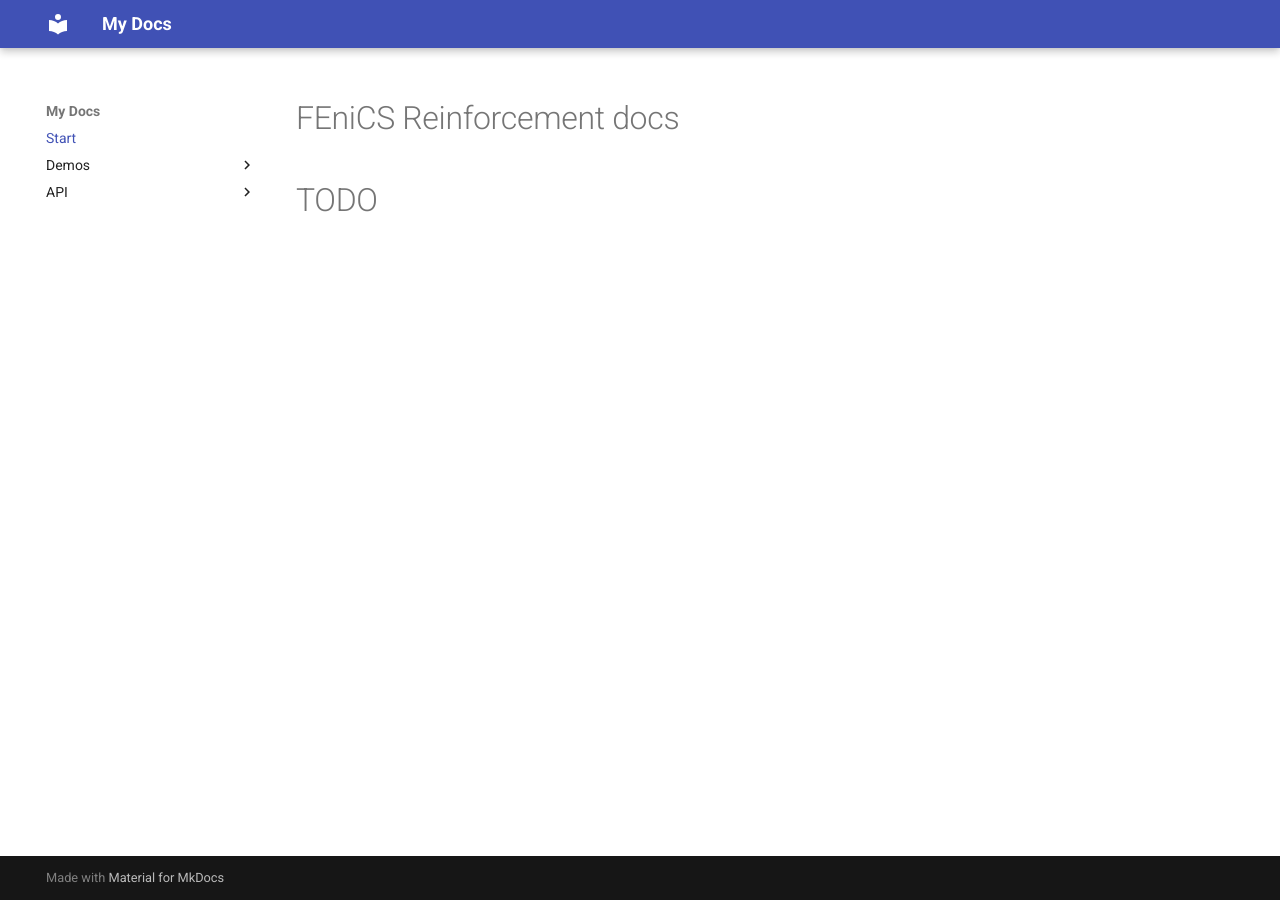
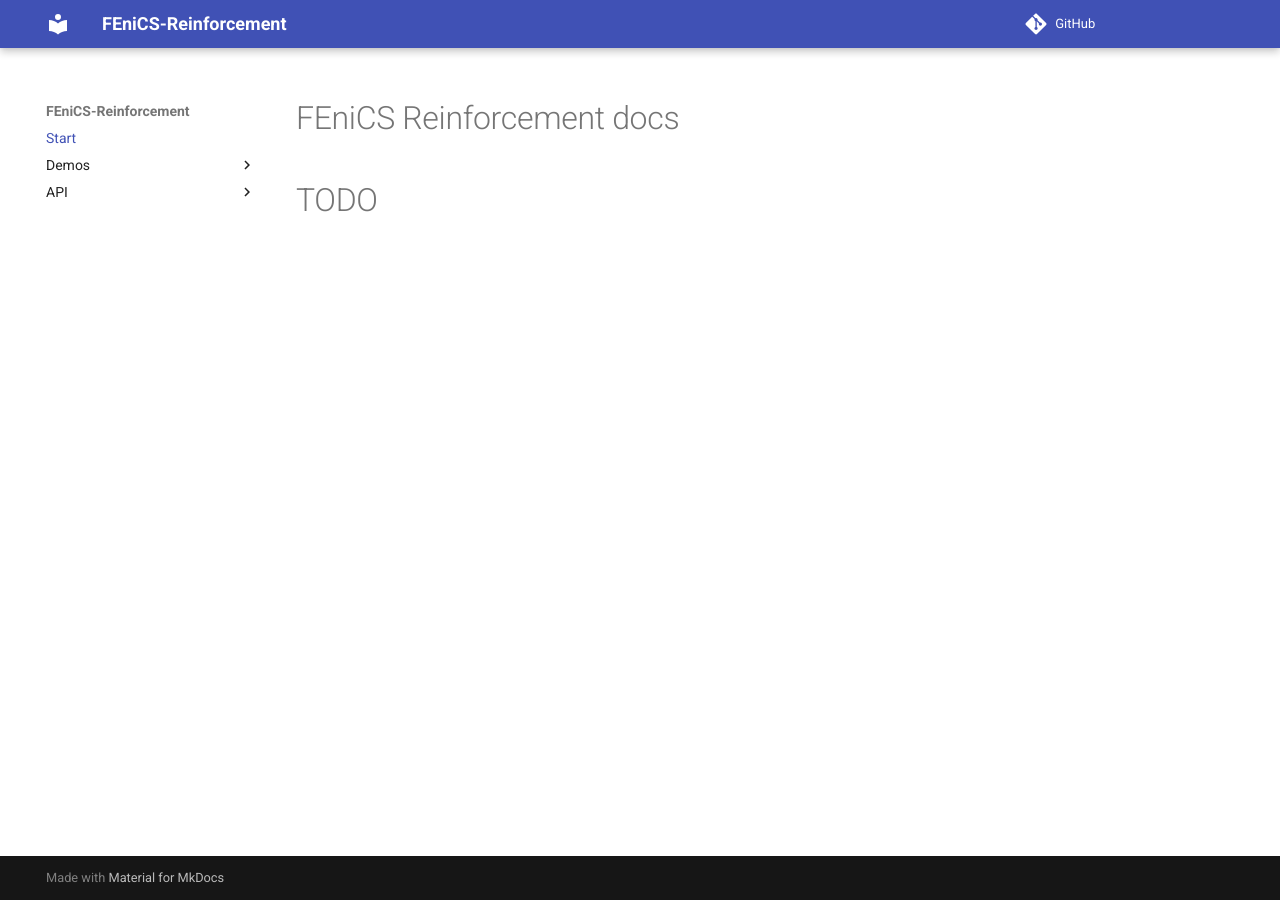
Before and after one commit to BAMresearch/fenics-reinforcement, an MkDocs documentation site: the page built from docs/index.md, in a window 1280 px wide. Built offline with MkDocs 1.6.1 and Material for MkDocs 9.7.7, drawn with Linux system fonts in a browser that asks for light colours; comment, search, counter and statistics services are not loaded.

Commit message:
Update mkdocs.yml

```diff
--- a/mkdocs.yml
+++ b/mkdocs.yml
@@ -1,4 +1,8 @@
-site_name: My Docs
+site_name: FEniCS-Reinforcement
+site_description: Steel rebar reinforcement in FEniCSx models
+site_author: BAMreasearch
+
+repo_url: https://github.com/BAMresearch/fenics-reinforcement
 
 theme:
   name: "material"
```
